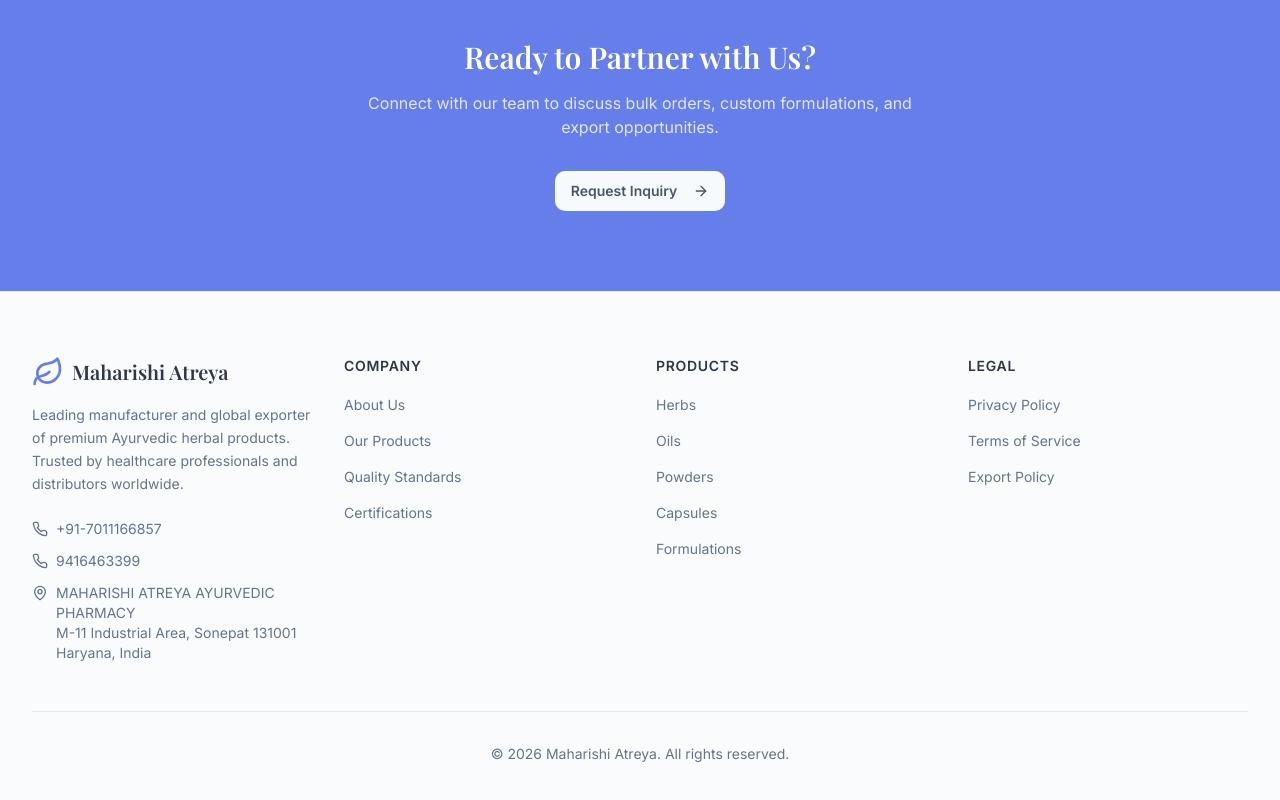
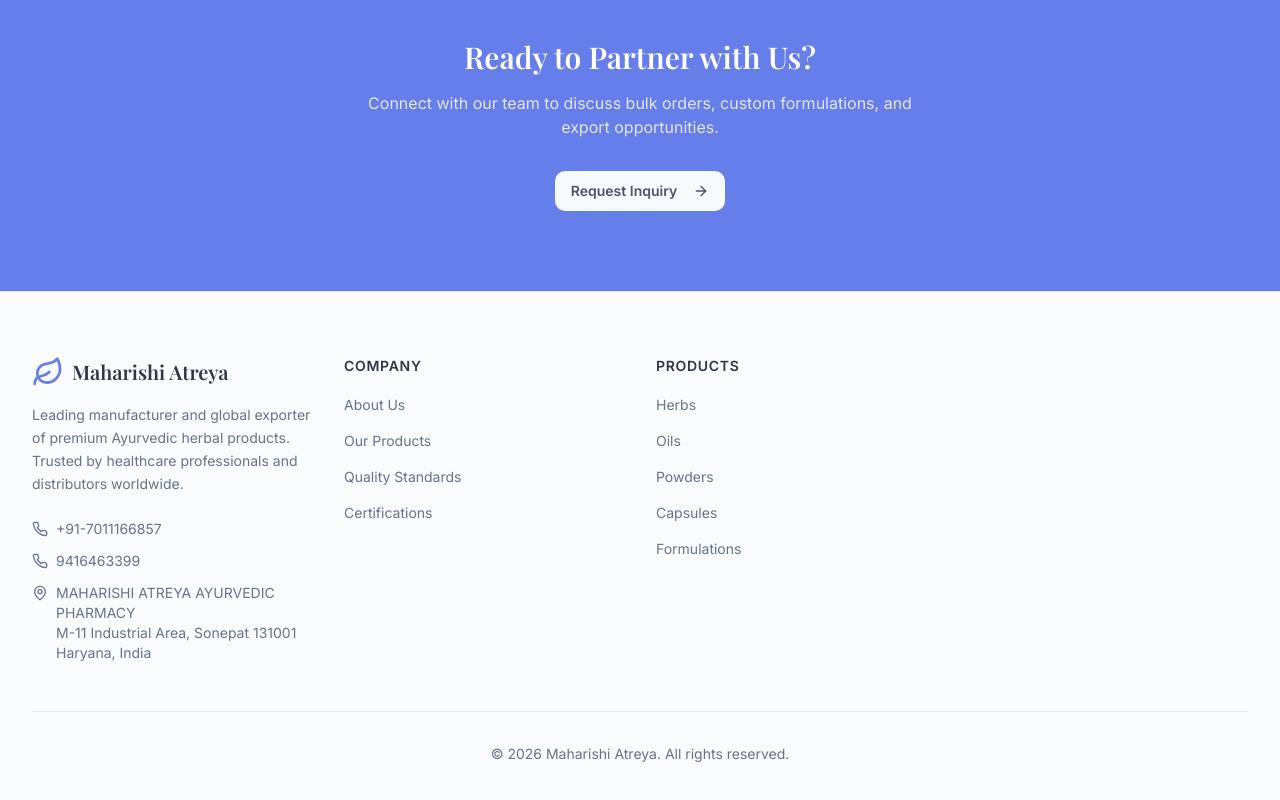
Before and after one commit to bhav0009/ayurvedic-b2b-frontend, a Next.js app: page / in a window 1280 px wide. Shown: the part 3194-3994 px from the top of the page. Built offline with nearby package versions, Linux system fonts and the light colour scheme; a web font is replaced by a local one.

Commit message:
removed policy realted footer privacy policy terms of service , export policy

```diff
--- a/components/footer.tsx
+++ b/components/footer.tsx
@@ -14,11 +14,6 @@ const footerLinks = {
     { label: "Powders", href: "/products?category=powders" },
     { label: "Capsules", href: "/products?category=capsules" },
     { label: "Formulations", href: "/products?category=formulations" },
-  ],
-  legal: [
-    { label: "Privacy Policy", href: "/privacy" },
-    { label: "Terms of Service", href: "/terms" },
-    { label: "Export Policy", href: "/export-policy" },
   ],
 };
 
@@ -106,24 +101,7 @@ export function Footer() {
             </ul>
           </div>
 
-          {/* Legal Links */}
-          <div>
-            <h3 className="text-sm font-semibold uppercase tracking-wider text-foreground">
-              Legal
-            </h3>
-            <ul className="mt-4 space-y-3">
-              {footerLinks.legal.map((link) => (
-                <li key={link.href}>
-                  <Link
-                    href={link.href}
-                    className="text-sm text-muted-foreground hover:text-foreground"
-                  >
-                    {link.label}
-                  </Link>
-                </li>
-              ))}
-            </ul>
-          </div>
+
         </div>
 
         {/* Bottom Bar */}
--- a/package.json
+++ b/package.json
@@ -57,7 +57,7 @@
     "embla-carousel-react": "8.5.1",
     "input-otp": "1.4.1",
     "lucide-react": "^0.454.0",
-    "next": "16.0.10",
+    "next": "^16.2.4",
     "next-themes": "^0.4.6",
     "react": "19.2.0",
     "react-day-picker": "9.8.0",
@@ -80,6 +80,7 @@
     "@types/node": "^22",
     "@types/react": "^19",
     "@types/react-dom": "^19",
+    "baseline-browser-mapping": "^2.10.20",
     "jest": "^30.2.0",
     "jest-environment-jsdom": "^30.2.0",
     "postcss": "^8.5",
```
Also changed, not shown: 1 other file (tests, documents, lock files or other folders).
